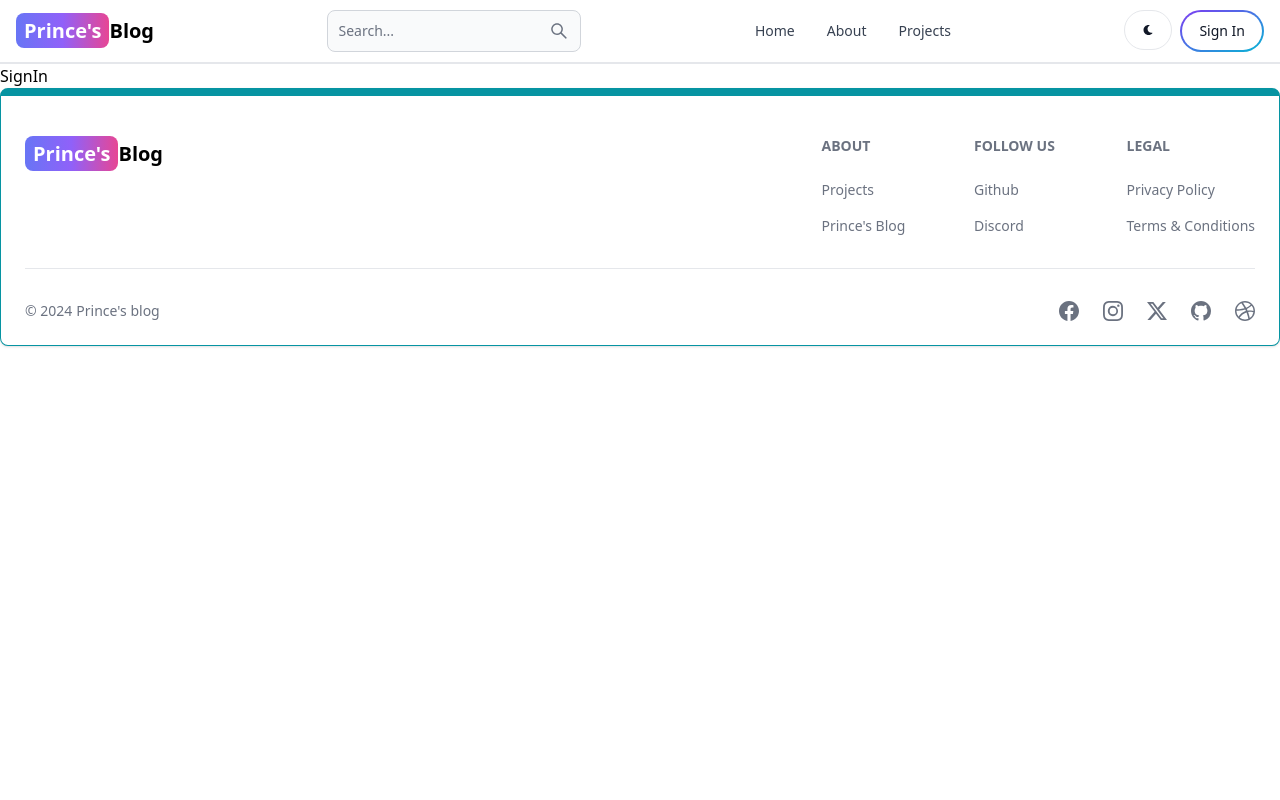
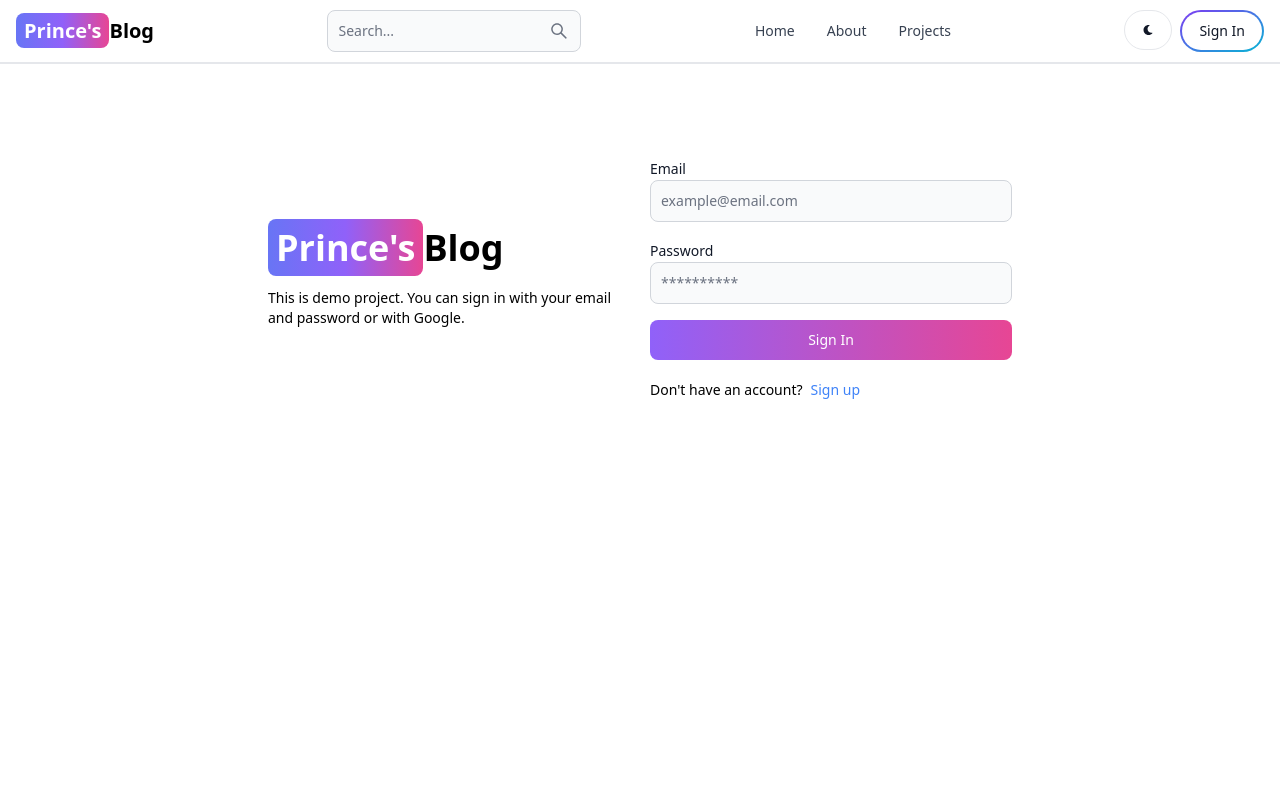
Before and after one commit to princebhayani/Blog-App, a React (Vite) app in the folder client/: page /sign-in in a window 1280 px wide. Shown: the top 800 px of the page. Built offline with nearby package versions, Linux system fonts and the light colour scheme.

Commit message:
Complete signin page functionality

```diff
--- a/client/src/pages/SignIn.jsx
+++ b/client/src/pages/SignIn.jsx
@@ -1,11 +1,89 @@
-
-
+import { Link, useNavigate } from "react-router-dom";
+import { Alert, Button, Label, Spinner, TextInput } from "flowbite-react";
+import { useState } from "react";
 function SignIn() {
+    const [formData, setFormData] = useState({});
+    const [errorMessage, setErrorMessage] = useState(null);
+    const [loading, setLoading] = useState(false);
+    const navigate = useNavigate();
+    const handleChange = (e) => {
+        setFormData({ ...formData, [e.target.id]: e.target.value.trim() });
+    }
+    const handleSubmit = async (e) => {
+        e.preventDefault();
+        if (!formData.email || !formData.password) {
+            return setErrorMessage('please fill out all fields.');
+        }
+        try {
+            setLoading(true);
+            setErrorMessage(null);
+            const res = await fetch('/api/auth/signin', {
+                method: "POST",
+                headers: { 'Content-Type': 'application/json' },
+                body: JSON.stringify(formData),
+            });
+            const data = await res.json();
+            if (data.success === false) {
+                return setErrorMessage(data.message);
+            }
+            setLoading(false);
+            if(res.ok){
+                navigate('/');
+            }
+        } catch (error) {
+            setErrorMessage(error.message);
+            setLoading(false);
+        }
+    }
     return (
-        <div>
-SignIn
+        <div className="min-h-screen mt-20">
+            <div className="flex p-3 max-w-3xl mx-auto flex-col md:flex-row md:items-center gap-5">
+                {/* left side */}
+                <div className="flex-1">
+                    <Link to="/" className=" font-bold dark:text-white text-4xl">
+                        <span className="px-2 py-1 bg-gradient-to-r from-indigo-500 via-purple-500 to-pink-500 rounded-lg text-white">
+                            {"Prince's"}
+                        </span>
+                        Blog
+                    </Link>
+                    <p className="text-sm mt-5">
+                        This is demo project. You can sign in with your email and password
+                        or with Google.
+                    </p>
+                </div>
+                {/* right side */}
+                <div className="flex-1">
+                    <form className="flex flex-col gap-4" onSubmit={handleSubmit}>
+                        <div>
+                            <Label value="Email"></Label>
+                            <TextInput type="email" placeholder="example@email.com" id="email" onChange={handleChange}></TextInput>
+                        </div>
+                        <div>
+                            <Label value="Password"></Label>
+                            <TextInput type="password" placeholder="**********" id="password" onChange={handleChange}></TextInput>
+                        </div>
+                        <Button gradientDuoTone='purpleToPink' type="submit" disabled={loading}>{loading ? (
+                            <>
+                                <Spinner size='sm' />
+                                <span className="pl-3">Loading...</span>
+                            </>
+                        ) : 'Sign In'}</Button>
+                    </form>
+                    <div className="flex gap-2 text-sm mt-5">
+                        <span>{"Don't have an account?"}</span>
+                        <Link to='/sign-up' className="text-blue-500">Sign up</Link>
+                    </div>
+                    {
+                        errorMessage && (
+                            <Alert className="mt-5" color='failure'>
+                                {errorMessage}
+                            </Alert>
+                        )
+                    }
+                </div>
+            </div>
         </div>
-    )
+    );
 }
 
-export default SignIn
+export default SignIn;
```
